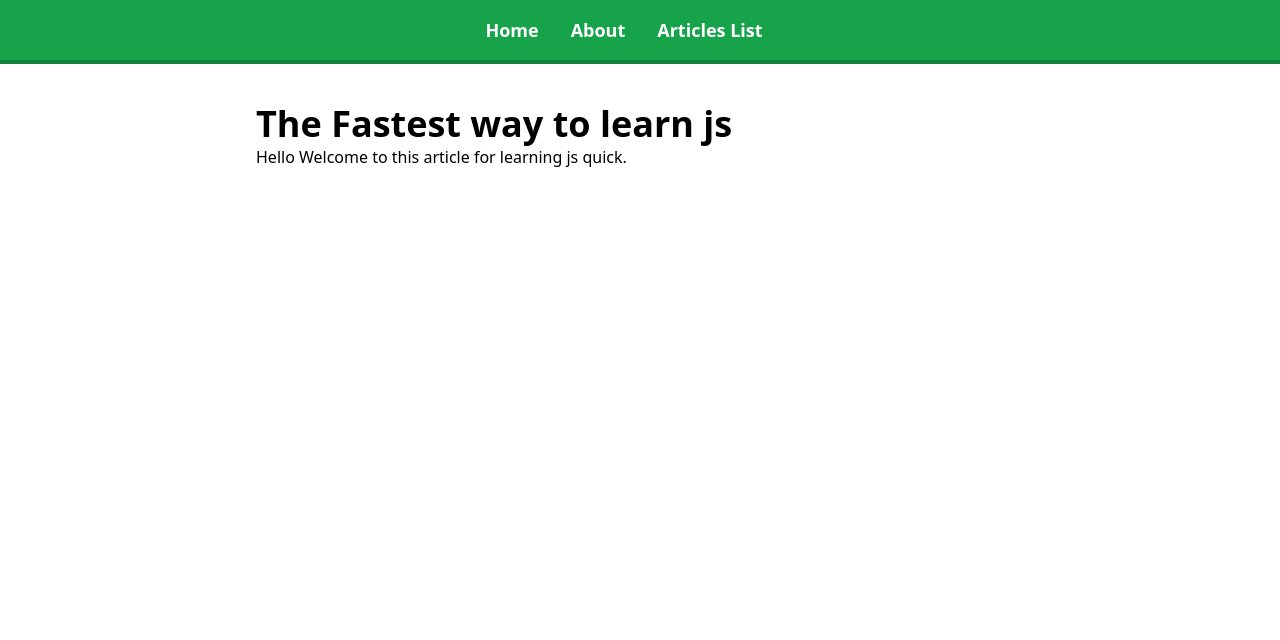
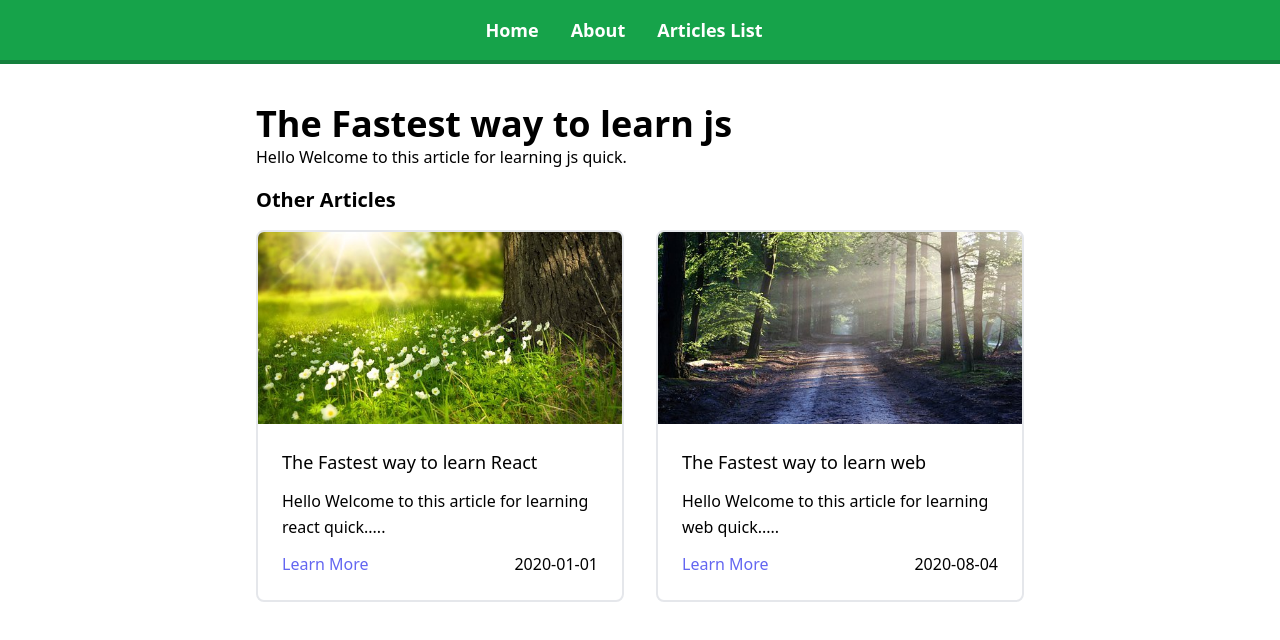
Before and after one commit to ankurrawat043/myblogApp, a React (Create React App) app: page /article/learn-js in a window 1280 px wide. Shown: the top 640 px of the page. Built offline with nearby package versions, Linux system fonts and the light colour scheme.

Commit message:
frontend completed

```diff
--- a/src/App.js
+++ b/src/App.js
@@ -5,6 +5,7 @@ import About from "./pages/About";
 import Article from "./pages/Article";
 import ArticleList from "./pages/ArticleList";
 import NavBar from "./components/NavBar";
+import NotFound from "./pages/NotFound";
 
 function App() {
   return (
@@ -16,6 +17,7 @@ function App() {
           <Route  path="/about" element={<About />} />
           <Route  path="/article/:name" element={<Article />} />
           <Route  path="/article-list" element={<ArticleList />} />
+          <Route  path="*" element={<NotFound />} />
         </Routes>
       </div>
     </BrowserRouter>
--- /dev/null
+++ b/src/components/Articles.js
@@ -0,0 +1,44 @@
+import React from 'react';
+import { Link } from "react-router-dom";
+
+
+function Articles({articles}) {
+  return (
+    <>{articles.map((article, index) => (
+        <div className="p-4 md:w-1/2" key={index}>
+          <div className="h-full border-2 border-grey-200 border-opacity-60 rounded-lg overflow-hidden">
+            <Link to={`/article/${article.name}`}>
+              <img
+                className="lg:h-48 md:h-36 w-full object-cover object-center"
+                src={article.thumbnail}
+                alt="blog"
+              />
+            </Link>
+            <div className="p-6">
+              <Link key={index} to={`/article/${article.name}`}>
+                <h3 className="title-font text-lg font-medium text-grey-900 mb-3">
+                  {article.title}
+                </h3>
+              </Link>
+              <p className="leading-relaxed mb-3">
+                {article.content[0].substring(0, 115)}....
+              </p>
+              <div className="flex items-center flex-wrap">
+                <Link
+                  className="text-indigo-500 inline-flex items-center md:mb-2 lg:mb-0"
+                  to={`/article/${article.name}`}
+                >
+                  Learn More
+                </Link>
+                <div className="justify-end flex-1 text-right">
+                  {article.date}
+                  </div>
+              </div>
+            </div>
+          </div>
+        </div>
+      ))}</>
+  )
+}
+
+export default Articles
--- a/src/pages/Article.js
+++ b/src/pages/Article.js
@@ -1,5 +1,6 @@
 import React from "react";
 import { useParams } from "react-router-dom";
+import Articles from "../components/Articles";
 import articles from "./article-content";
 
 function Article() {
@@ -9,6 +10,7 @@ function Article() {
   if(!article){
     return <h1>The Article does not exist</h1>
   }
+  const otherArticles= articles.filter((article)=>article.name !== name.name)
   return (
     <div className="mb-20">
       <h1 className="sm:text-4xl text-2xl font-bold mt-6 text-grey-900">
@@ -19,6 +21,12 @@ function Article() {
           {paragraph}
         </p>
       ))}
+      <h1 className="sm:text-2x text-xl font-bold mt-4 mb-4 text-grey-900">
+        Other Articles
+      </h1>
+      <div className="flex flex-wrap -m-4">
+        <Articles articles={otherArticles}/>
+      </div>
     </div>
   );
 }
--- a/src/pages/ArticleList.js
+++ b/src/pages/ArticleList.js
@@ -1,5 +1,5 @@
 import React from "react";
-import { Link } from "react-router-dom";
+import Articles from "../components/Articles";
 import articles from "./article-content";
 
 function ArticleList() {
@@ -10,26 +10,7 @@ function ArticleList() {
       </h1>
       <div className="container py-4 mx-auto">
         <div className="flex flex-wrap -m-4">
-          {articles.map((article, index) => (
-            <div className="p-4 md:w-1/2" key={index}>
-              <div>
-                <Link to={`/article/${article.name}`}>
-                  <img
-                    className="lg:h-48 md:h-36 w-full object-cover object-center"
-                    src={article.thumbnail}
-                    alt="blog"
-                  />
-                </Link>
-                <div className="p-6">
-                  <Link key={index} to={`/article/${article.name}`}>
-                    <h3 className="title-font text-lg font-medium text-grey-900 mb-3">
-                      {article.title}
-                    </h3>
-                  </Link>
-                </div>
-              </div>
-            </div>
-          ))}
+          <Articles articles={articles}/>
         </div>
       </div>
     </>
--- /dev/null
+++ b/src/pages/NotFound.js
@@ -0,0 +1,11 @@
+import React from "react";
+
+function NotFound() {
+  return (
+    <h1 className="sm:text-4xl text-2xl font-bold mt-6 text-gray-900">
+      404: Page Not Found
+    </h1>
+  );
+}
+
+export default NotFound;
```
Also changed, not shown: src/styles/tailwind.css.
